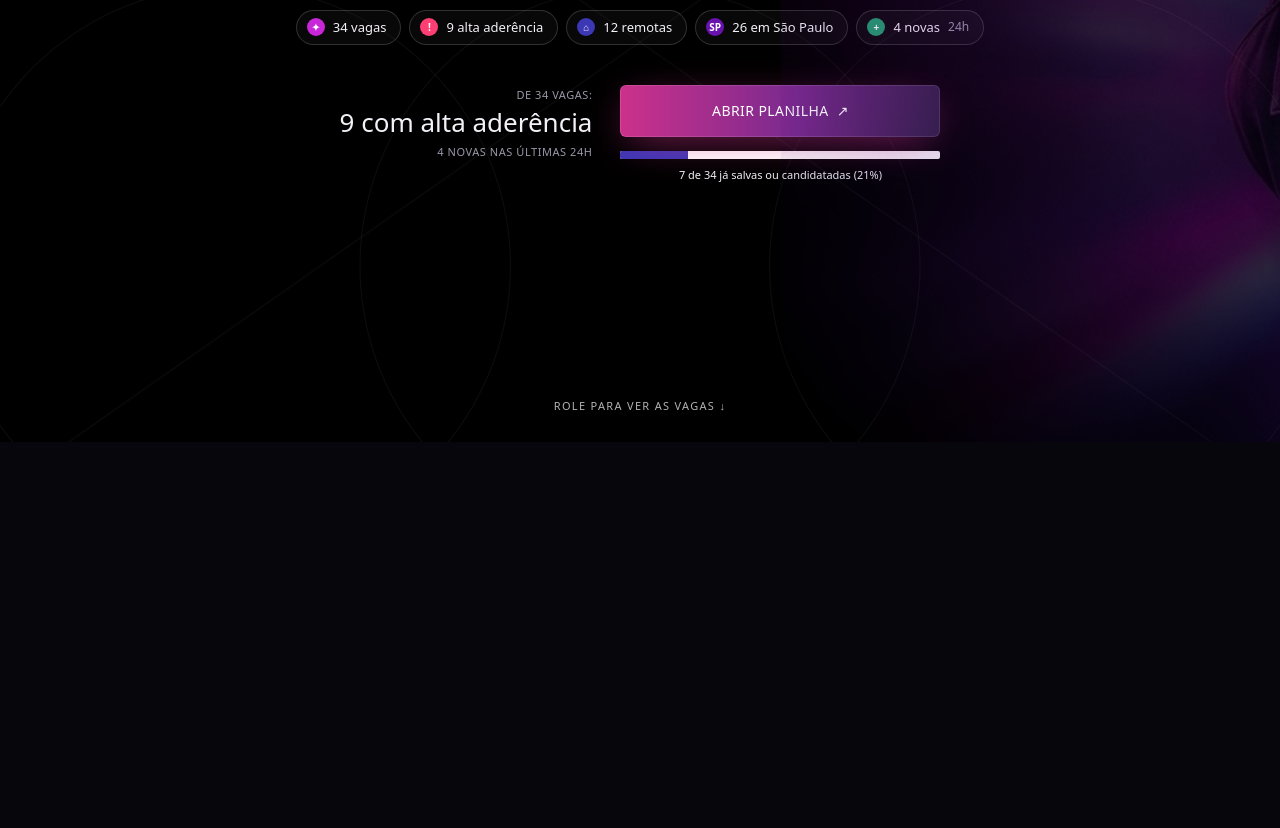
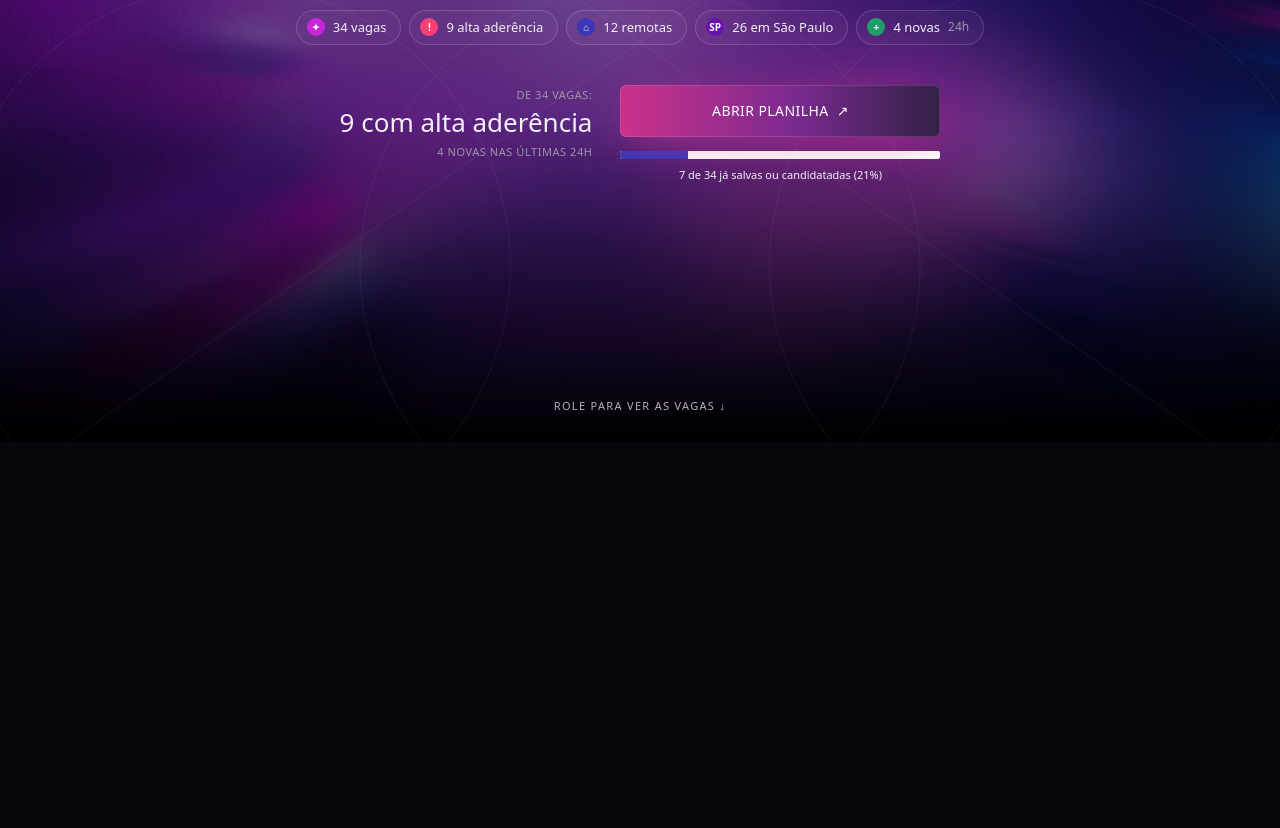
Before and after one commit to jottak2/radar-vagas, a plain HTML site: page index.html in a window 1280 px wide. Shown: the part 358-1186 px from the top of the page. Drawn offline with Linux system fonts and the light colour scheme; a web font is replaced by a local one.

Commit message:
corrige cache

```diff
--- a/assets/app.js
+++ b/assets/app.js
@@ -155,15 +155,15 @@
       var b = ease(clamp((p - 0.45) / 0.45)); // fase 2: vai para o segundo plano
       if (p < 0.45) {
         foto.style.zIndex = 2;
-        foto.style.opacity = 0.25 + 0.75 * a;
-        foto.style.transform = "translateX(" + (70 * (1 - a)) + "%) scale(" + (1.18 - 0.18 * a) + ")";
+        foto.style.opacity = a;
+        foto.style.transform = "translateX(" + (60 * (1 - a)) + "%) scale(" + (1.08 - 0.08 * a) + ")";
         foto.style.filter = "none";
         txt.style.opacity = 1 - a;
         txt.style.transform = "translateY(" + (-30 * a) + "px)";
       } else {
         foto.style.zIndex = 0;
-        foto.style.opacity = 1 - 0.62 * b;
-        foto.style.transform = "translateY(" + (6 * b) + "%) scale(" + (1 - 0.16 * b) + ")";
+        foto.style.opacity = 1 - 0.55 * b;
+        foto.style.transform = "translateY(" + (4 * b) + "%) scale(" + (1 - 0.22 * b) + ")";
         foto.style.filter = "blur(" + (5 * b) + "px) brightness(" + (1 - 0.5 * b) + ")";
         txt.style.opacity = b;
         txt.style.transform = "translateY(" + (30 * (1 - b)) + "px)";
--- a/assets/style.css
+++ b/assets/style.css
@@ -62,15 +62,24 @@ h1, h2, h3 { font-weight: 500; letter-spacing: -.01em; margin: 0; }
   padding: clamp(150px, 22vh, 210px) 20px 60px;
   isolation: isolate;
 }
+.hero-bg {
+  position: absolute; inset: 0; z-index: -1; pointer-events: none;
+  mix-blend-mode: screen;
+}
+.hero-bg img {
+  width: 100%; height: 100%; object-fit: cover; object-position: 50% 40%;
+  opacity: .6;
+  -webkit-mask-image: linear-gradient(#000 60%, transparent 100%);
+          mask-image: linear-gradient(#000 60%, transparent 100%);
+}
 .hero-photo {
   position: absolute; inset: 0; z-index: 2; pointer-events: none;
-  display: grid; place-items: center;
   will-change: transform, opacity, filter;
+  transform-origin: 60% 100%;
 }
 .hero-photo img {
-  width: 100%; height: 100%; object-fit: cover; object-position: 40% 30%;
-  -webkit-mask-image: radial-gradient(ellipse 58% 80% at 50% 45%, #000 50%, transparent 100%);
-          mask-image: radial-gradient(ellipse 58% 80% at 50% 45%, #000 50%, transparent 100%);
+  width: 100%; height: 100%; object-fit: cover; object-position: 50% 40%;
+  filter: drop-shadow(0 30px 60px rgba(0,0,0,.55));
 }
 .hero-inner { position: relative; z-index: 1; will-change: opacity, transform; }
 .scroll-hint {
@@ -78,7 +87,7 @@ h1, h2, h3 { font-weight: 500; letter-spacing: -.01em; margin: 0; }
   font-size: 11px; letter-spacing: .12em; text-transform: uppercase; color: rgba(255,255,255,.7);
 }
 .hero-fog {
-  position: absolute; inset: 0; z-index: -3;
+  position: absolute; inset: 0; z-index: -3; opacity: .7;
   background: linear-gradient(#08060d 0%, #08060d 6%, rgba(106, 18, 176, .18) 10%, rgba(106, 18, 176, .45) 24%, #08060d 60%);
 }
 .hero-grid {
@@ -295,7 +304,7 @@ h1, h2, h3 { font-weight: 500; letter-spacing: -.01em; margin: 0; }
   .offer-cta { text-align: center; }
   .steps { grid-template-columns: 1fr; }
   .hero { height: 200vh; }
-  .hero-photo img { object-position: 30% 30%; }
+  .hero-photo img, .hero-bg img { object-position: 35% 40%; }
 }
 @media (prefers-reduced-motion: reduce) {
   .marquee-track, .dot { animation: none; }
--- a/index.html
+++ b/index.html
@@ -8,7 +8,7 @@
   <meta name="description" content="Painel pessoal de vagas de Diretor de Arte Jr e Designer Gráfico, atualizado todo dia.">
   <link rel="preconnect" href="https://api.fontshare.com">
   <link href="https://api.fontshare.com/v2/css?f[]=clash-grotesk@400,500,600&display=swap" rel="stylesheet">
-  <link rel="stylesheet" href="assets/style.css?v=3">
+  <link rel="stylesheet" href="assets/style.css?v=4">
 </head>
 <body>
 
@@ -29,7 +29,8 @@
     <!-- HERO -->
     <section class="hero" id="hero">
      <div class="hero-sticky">
-      <div class="hero-photo" id="hero-photo" aria-hidden="true"><img src="assets/hero.jpg" alt=""></div>
+      <div class="hero-bg" aria-hidden="true"><img src="assets/hero-fundo.jpg" alt=""></div>
+      <div class="hero-photo" id="hero-photo" aria-hidden="true"><img src="assets/hero-pessoa.webp" alt=""></div>
       <div class="hero-grid" aria-hidden="true"></div>
       <div class="hero-fog" aria-hidden="true"></div>
       <div class="hero-arc" aria-hidden="true"></div>
@@ -138,7 +139,7 @@
     <span>Fonte: LinkedIn</span>
   </footer>
 
-  <script src="data/vagas.js?v=3"></script>
-  <script src="assets/app.js?v=3"></script>
+  <script src="data/vagas.js?v=4"></script>
+  <script src="assets/app.js?v=4"></script>
 </body>
 </html>
```
Also changed, not shown: assets/hero-fundo.jpg (added), assets/hero-pessoa.webp (added).
